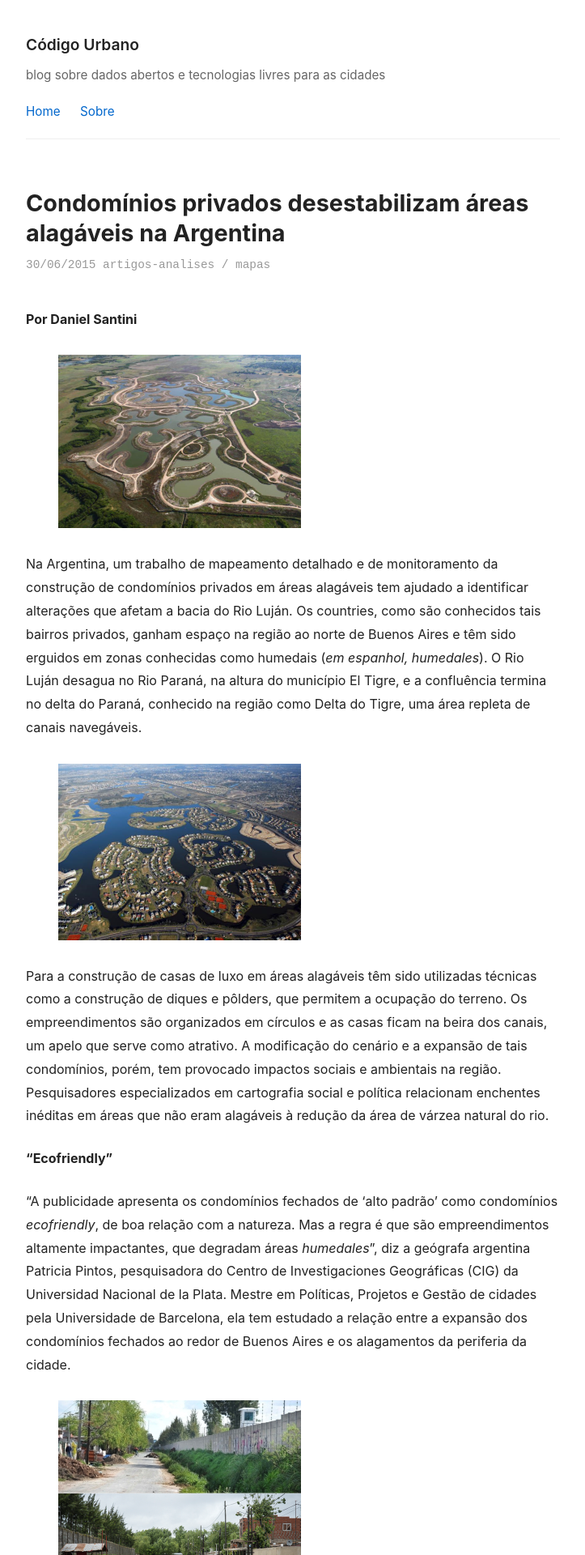
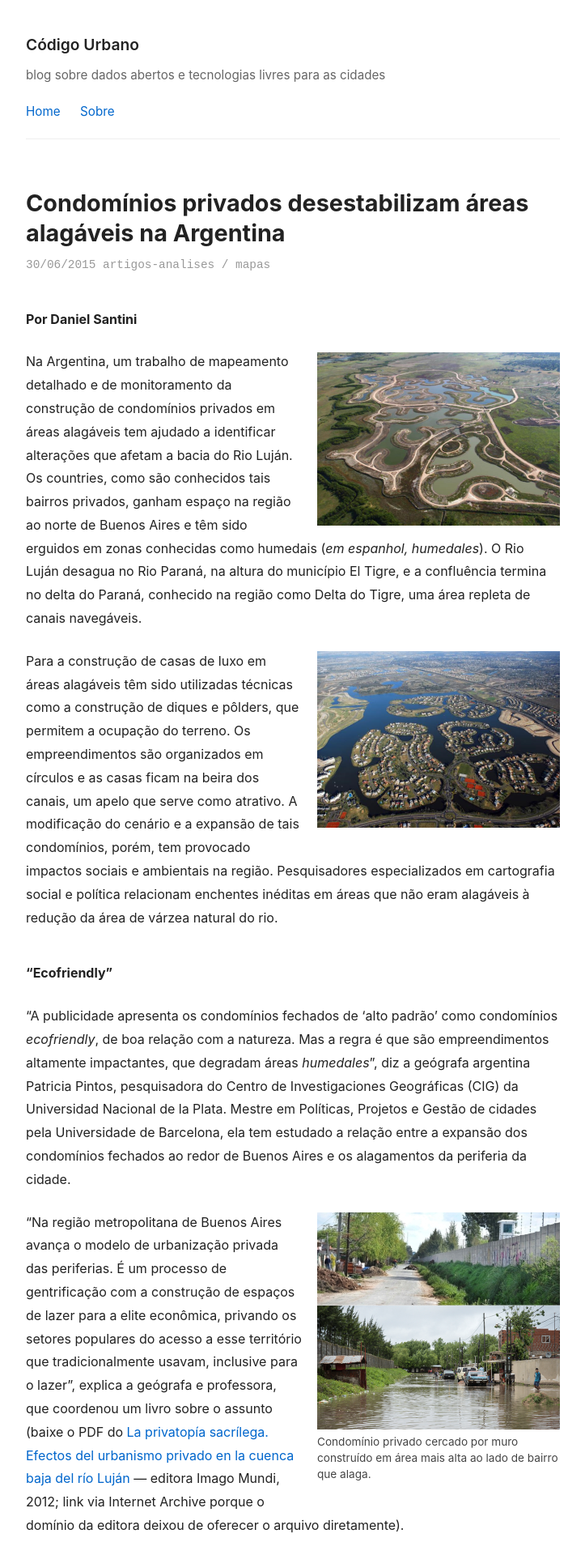
Before and after one commit to codigourbano/website, a Jekyll site: the page built from _posts/2015-06-30-condominios-privados-desestabilizam-areas-alagaveis-na-argentina.md, in a window 1280 px wide. Shown: the top 1920 px of the page at 81% size, without its empty margins (278-1001 px from the left). Built offline with Jekyll 4.4.1, drawn with Linux system fonts in a browser that asks for light colours.

Commit message:
style(post): float Argentina map figures like legacy alignright
Restore text wrap beside 300px figures; clear floats before Ecofriendly and
animation; center GIF; stack figures on narrow screens; clear OSM embeds.

Made-with: Cursor

```diff
--- a/_posts/2015-06-30-condominios-privados-desestabilizam-areas-alagaveis-na-argentina.md
+++ b/_posts/2015-06-30-condominios-privados-desestabilizam-areas-alagaveis-na-argentina.md
@@ -17,7 +17,7 @@ tags:
 
 **Por Daniel Santini**
 
-<figure>
+<figure class="post-figure-end">
 
 <img src="/assets/images/umedales2-300x214.png" width="300" height="214" alt="Mapa: humedales e urbanização na bacia do Rio Luján" />
 
@@ -25,7 +25,7 @@ tags:
 
 Na Argentina, um trabalho de mapeamento detalhado e de monitoramento da construção de condomínios privados em áreas alagáveis tem ajudado a identificar alterações que afetam a bacia do Rio Luján. Os countries, como são conhecidos tais bairros privados, ganham espaço na região ao norte de Buenos Aires e têm sido erguidos em zonas conhecidas como humedais (_em espanhol, humedales_). O Rio Luján desagua no Rio Paraná, na altura do município El Tigre, e a confluência termina no delta do Paraná, conhecido na região como Delta do Tigre, uma área repleta de canais navegáveis.
 
-<figure>
+<figure class="post-figure-end">
 
 <img src="/assets/images/umedales1-300x218.png" width="300" height="218" alt="Mapa: empreendimentos e canais em áreas úmidas" />
 
@@ -33,11 +33,13 @@ Na Argentina, um trabalho de mapeamento detalhado e de monitoramento da constru
 
 Para a construção de casas de luxo em áreas alagáveis têm sido utilizadas técnicas como a construção de diques e pôlders, que permitem a ocupação do terreno. Os empreendimentos são organizados em círculos e as casas ficam na beira dos canais, um apelo que serve como atrativo. A modificação do cenário e a expansão de tais condomínios, porém, tem provocado impactos sociais e ambientais na região. Pesquisadores especializados em cartografia social e política relacionam enchentes inéditas em áreas que não eram alagáveis à redução da área de várzea natural do rio.
 
+<div class="post-float-clear" aria-hidden="true"></div>
+
 **"Ecofriendly"**
 
 "A publicidade apresenta os condomínios fechados de 'alto padrão' como condomínios _ecofriendly_, de boa relação com a natureza. Mas a regra é que são empreendimentos altamente impactantes, que degradam áreas _humedales_", diz a geógrafa argentina Patricia Pintos, pesquisadora do Centro de Investigaciones Geográficas (CIG) da Universidad Nacional de la Plata. Mestre em Políticas, Projetos e Gestão de cidades pela Universidade de Barcelona, ela tem estudado a relação entre a expansão dos condomínios fechados ao redor de Buenos Aires e os alagamentos da periferia da cidade.
 
-<figure>
+<figure class="post-figure-end">
 
 <img src="/assets/images/contraste-300x268.png" width="300" height="268" alt="Condomínio privado cercado por muro em área mais alta ao lado de bairro alagado" />
 
@@ -53,9 +55,11 @@ Condomínio privado cercado por muro construído em área mais alta ao lado de b
 
 "Há uma área que vem sofrendo inundações frequentes. O que fica embaixo d'água são os bairros populares, não os condomínios fechados. Há vários pontos de inflexão para se mudar esse padrão de urbanização privatista: problematizar a commoditização da natureza; levantar o debate sobre a função social da propriedade; e visibilizar a fraca regulação, como, por exemplo, o não cumprimento das normas ambientais", defende.
 
+<div class="post-float-clear" aria-hidden="true"></div>
+
 Na animação abaixo, feita a partir do levantamento de Patricia Pintos, é possível ver como a parte baixa da bacia do Rio Luján (cercada por uma linha amarela/verde) foi ocupada por tais empreendimentos privados (destacados em preto/amarelo). Em azul estão os rios e córregos e em vermelho as duas principais estradas que atravessam a região.
 
-<figure>
+<figure class="post-figure-center">
 
 <img src="/assets/images/bloggif_558db2336d2a6.gif" width="400" height="300" alt="Animação: ocupação de empreendimentos privados na bacia do Rio Luján (levantamento Patricia Pintos)" loading="lazy" />
 
--- a/assets/css/main.scss
+++ b/assets/css/main.scss
@@ -135,6 +135,56 @@ body {
   margin: 30px 0;
 }
 
+/* Figures aligned like legacy WordPress “alignright” */
+.post-content figure {
+  margin: 0 0 1em 0;
+}
+
+.post-content figure.post-figure-end {
+  float: right;
+  width: 300px;
+  max-width: min(300px, 46%);
+  margin: 0.15em 0 0.85em 1.15em;
+}
+
+.post-content figure.post-figure-end img {
+  margin: 0;
+  width: 100%;
+  height: auto;
+}
+
+.post-content figure.post-figure-end figcaption {
+  font-size: 0.85em;
+  line-height: 1.45;
+  color: #444;
+  margin-top: 0.45em;
+  text-align: left;
+}
+
+.post-content figure.post-figure-center {
+  clear: both;
+  max-width: 420px;
+  margin: 1.5em auto 2em;
+  text-align: center;
+}
+
+.post-content figure.post-figure-center img {
+  margin-left: auto;
+  margin-right: auto;
+}
+
+.post-content figure.post-figure-center figcaption {
+  font-size: 0.88em;
+  margin-top: 0.5em;
+  text-align: left;
+}
+
+.post-float-clear {
+  clear: both;
+  height: 0;
+  overflow: hidden;
+}
+
 .post-content a {
   color: #0066cc;
   text-decoration: none;
@@ -243,6 +293,7 @@ body {
 
 /* OpenStreetMap export embeds */
 .embed-osm {
+  clear: both;
   width: 100%;
   max-width: 100%;
   margin: 1.25em 0 0.35em;
@@ -406,4 +457,15 @@ body {
   .embed-osm iframe {
     height: 260px;
   }
+
+  .post-content figure.post-figure-end {
+    float: none;
+    max-width: 300px;
+    width: 100%;
+    margin: 1em auto 1.25em;
+  }
+
+  .post-content figure.post-figure-end figcaption {
+    text-align: center;
+  }
 }
```
